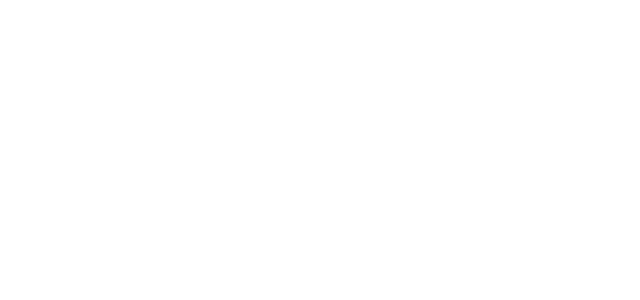
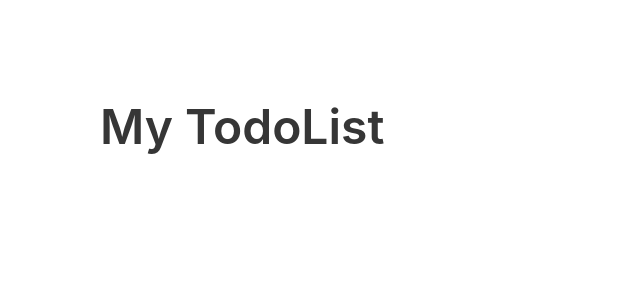
Before and after one commit to AhmadGhlm/VueJS-TodoList, a Vue app: page / in a window 1280 px wide. Shown: the top 300 px of the page, without its empty margins (0-640 px from the left). Built offline with nearby package versions, Linux system fonts and the light colour scheme.

Commit message:
Add Bulma in component TodoInputText.vue & App.vue

```diff
--- a/src/App.vue
+++ b/src/App.vue
@@ -1,5 +1,7 @@
 <template>
-
+    <div id="app" class="container">
+        <h1 class="title is-1">My TodoList</h1>
+    </div>
 </template>
 
 <script>
@@ -15,5 +17,7 @@
 </script>
 
 <style lang="scss">
-
+    .container{
+        margin: 100px 100px 0 100px;
+    }
 </style>
--- a/src/components/TodoInputText.vue
+++ b/src/components/TodoInputText.vue
@@ -1,5 +1,10 @@
 <template>
-
+  <div class="control has-icons-left has-icons-right">
+      <input class="input is-medium" type="text" placeholder="Enter your task">
+      <span class="icon is-left">
+          <i class="fas fa-check"></i>
+      </span>
+  </div>
 </template>
 
 <script>
```
